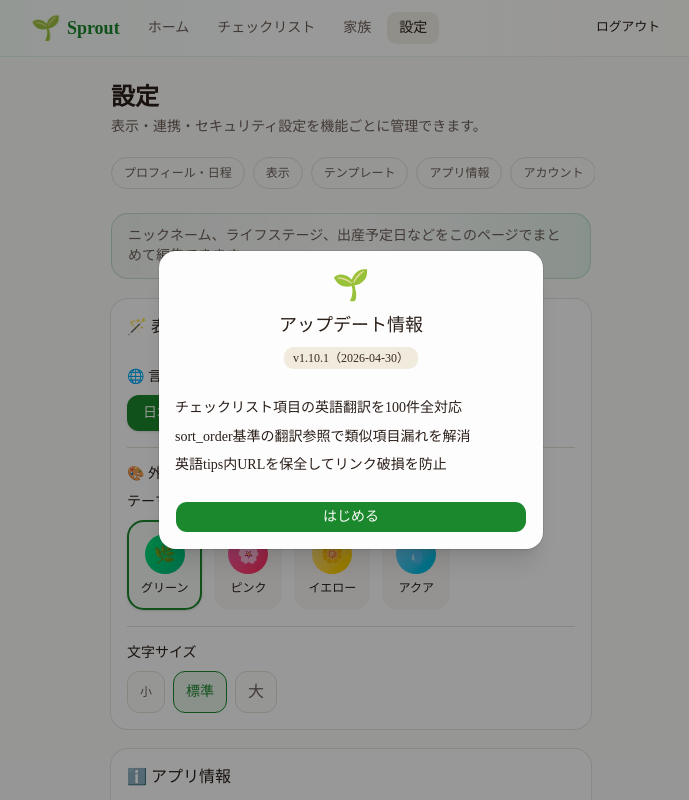
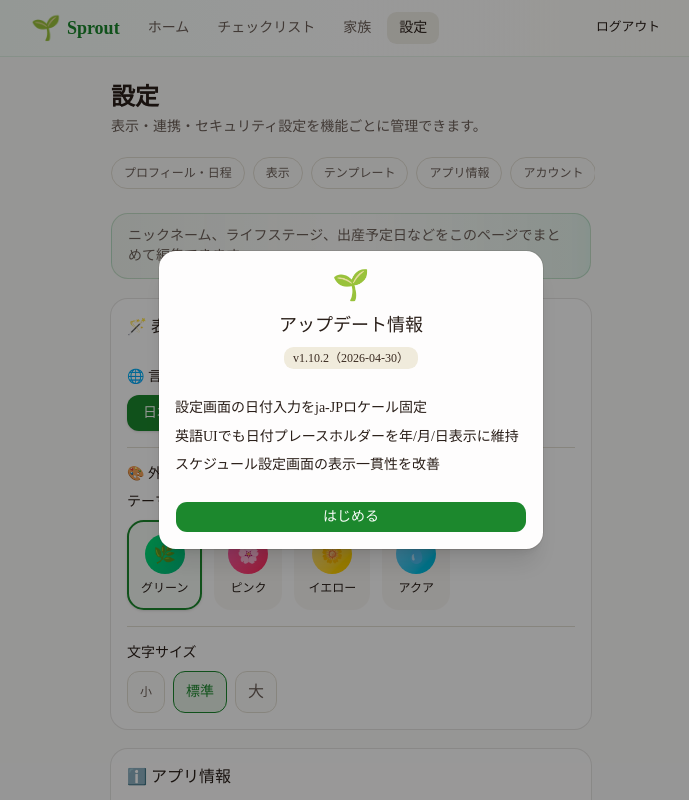
Before and after one commit to Toygaolingxiao/Sprout, a Next.js app: page /settings in a window 1280 px wide. Shown: the top 800 px of the page, without its empty margins (289-978 px from the left). Built offline with nearby package versions, Linux system fonts and the light colour scheme; no server answers.

Commit message:
release: v1.10.2

```diff
--- a/src/components/settings/schedule-section.tsx
+++ b/src/components/settings/schedule-section.tsx
@@ -93,6 +93,7 @@ export function ScheduleSection({ profile }: ScheduleSectionProps) {
                 id="expected_pregnancy_date"
                 name="expected_pregnancy_date"
                 type="date"
+                lang="ja-JP"
                 value={pregnancyDate}
                 onChange={(event: { target: { value: string } }) => setPregnancyDate(event.target.value)}
               />
@@ -118,6 +119,7 @@ export function ScheduleSection({ profile }: ScheduleSectionProps) {
                 id="expected_due_date"
                 name="expected_due_date"
                 type="date"
+                lang="ja-JP"
                 value={dueDate}
                 onChange={(event: { target: { value: string } }) => setDueDate(event.target.value)}
               />
--- a/src/data/release-notes.ts
+++ b/src/data/release-notes.ts
@@ -1,6 +1,15 @@
-export const APP_VERSION = '1.10.1';
+export const APP_VERSION = '1.10.2';
 
 export const RELEASE_NOTES: { version: string; date: string; items: string[] }[] = [
+  {
+    version: '1.10.2',
+    date: '2026-04-30',
+    items: [
+      '設定画面の日付入力をja-JPロケール固定',
+      '英語UIでも日付プレースホルダーを年/月/日表示に維持',
+      'スケジュール設定画面の表示一貫性を改善',
+    ],
+  },
   {
     version: '1.10.1',
     date: '2026-04-30',
```
Also changed, not shown: 1 other file (tests, documents, lock files or other folders).
